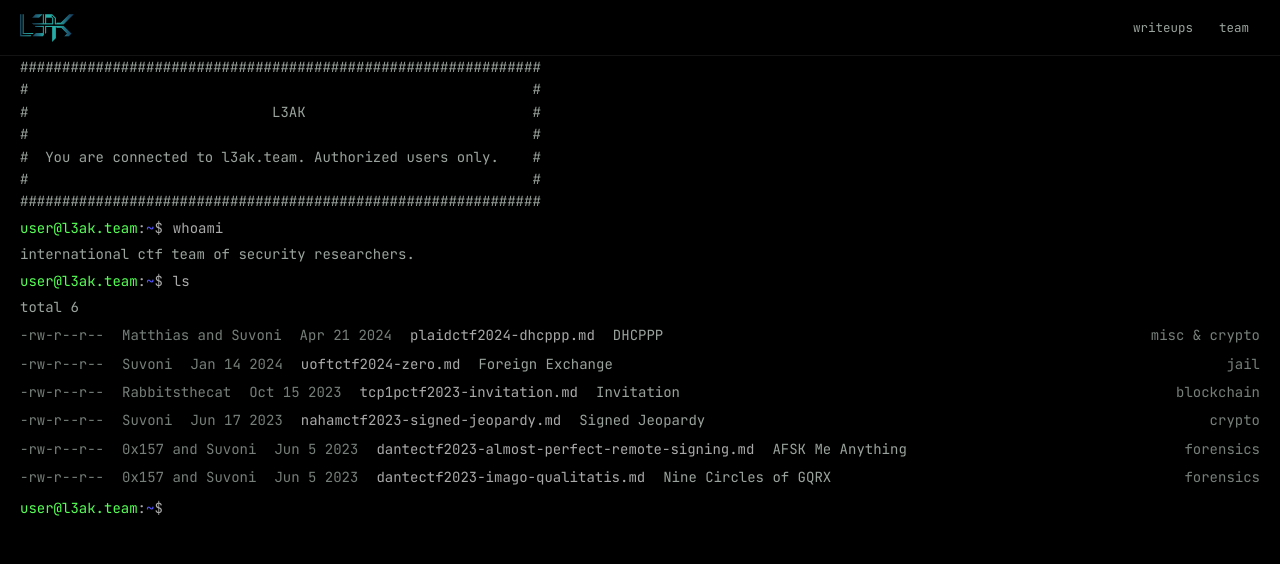
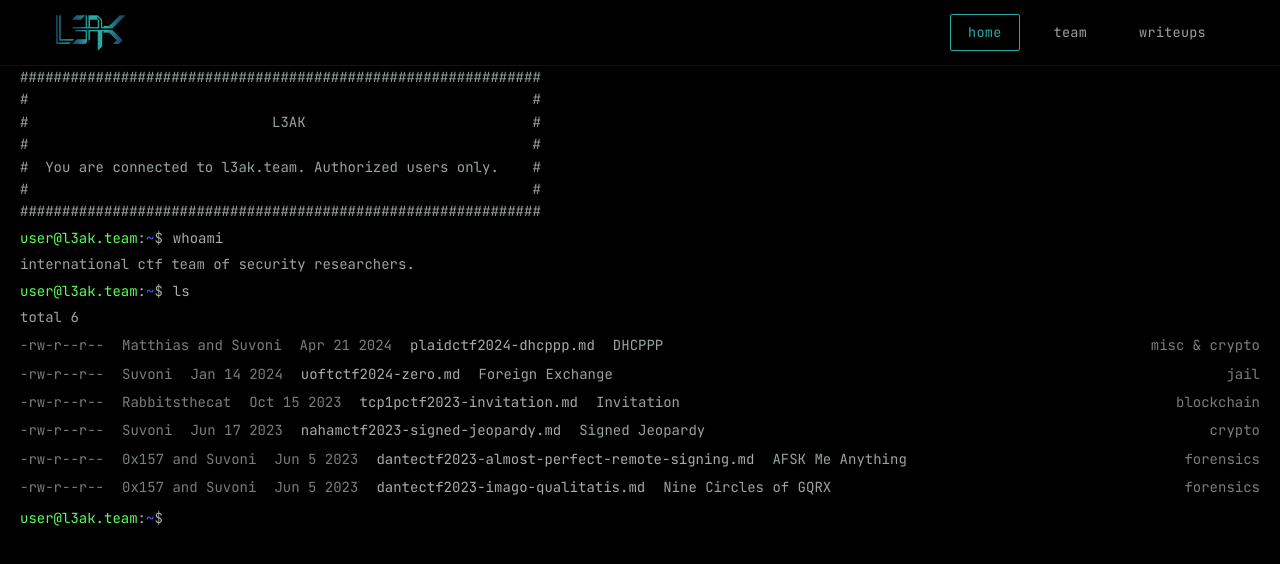
Before and after one commit to L3AK-TEAM/l3ak-team.github.io, an Astro site: page / in a window 1280 px wide. Built offline with nearby package versions, Linux system fonts and the light colour scheme; Astro itself is replaced by a stand-in of ours; some packages are replaced by stand-ins of ours.

Commit message:
feat(header): refactor header buttons

```diff
--- a/src/components/Bar.astro
+++ b/src/components/Bar.astro
@@ -1,10 +1,14 @@
 ---
 const SHORTCUTS = [
+  { href: "/", label: "home" },
+  { href: "/team/", label: "team" },
   { href: "/writeups/", label: "writeups" },
-  { href: "/team/", label: "team" },
 ] as const;
 
 const here = Astro.url.pathname;
+// "/" prefixes every path, so home only counts as current on an exact match.
+const isCurrent = (href: string) =>
+  href === "/" ? here === "/" : here.startsWith(href);
 ---
 
 <header class="bar">
@@ -18,7 +22,7 @@ const here = Astro.url.pathname;
         <a
           class="cmdbtn"
           href={s.href}
-          aria-current={here.startsWith(s.href) ? "page" : undefined}
+          aria-current={isCurrent(s.href) ? "page" : undefined}
         >
           {s.label}
         </a>
--- a/src/styles/global.css
+++ b/src/styles/global.css
@@ -16,7 +16,7 @@
   --r: 6px;
   --mono: "JetBrains Mono", ui-monospace, SFMono-Regular, "SF Mono", Menlo, Consolas, "Liberation Mono", monospace;
   --ease: cubic-bezier(.16, 1, .3, 1);
-  --bar: 56px;
+  --bar: 66px;
 }
 
 *,
@@ -77,7 +77,7 @@ a {
   display: flex;
   align-items: center;
   gap: 20px;
-  padding: 0 20px;
+  padding: 0 56px;
   background: color-mix(in srgb, var(--bg) 92%, transparent);
   backdrop-filter: blur(10px);
   border-bottom: 1px solid var(--line);
@@ -96,13 +96,13 @@ a {
 
 .brand img {
   display: block;
-  height: 28px;
+  height: 36px;
   width: auto
 }
 
 .bar nav {
   display: flex;
-  gap: 4px;
+  gap: 16px;
   margin-left: auto;
   align-items: center;
   overflow-x: auto;
@@ -115,14 +115,15 @@ a {
 
 .cmdbtn {
   font: inherit;
-  font-size: 12.5px;
+  font-size: 13.5px;
+  letter-spacing: .02em;
   display: inline-flex;
   align-items: center;
   color: var(--muted);
   background: transparent;
   border: 1px solid transparent;
-  border-radius: var(--r);
-  padding: 6px 10px;
+  border-radius: 2px;
+  padding: 7px 17px;
   cursor: pointer;
   white-space: nowrap;
   transition: color .18s var(--ease), background .18s var(--ease), border-color .18s var(--ease), transform .12s var(--ease);
@@ -130,8 +131,7 @@ a {
 
 .cmdbtn:hover {
   color: var(--fg);
-  background: var(--panel);
-  border-color: var(--line)
+  border-color: var(--line-strong)
 }
 
 .cmdbtn:active {
@@ -141,7 +141,7 @@ a {
 /* The document you are already looking at. */
 .cmdbtn[aria-current="page"] {
   color: var(--accent);
-  border-color: var(--line-strong)
+  border-color: var(--accent)
 }
 
 /* --- terminal surface ---------------------------------------------------- */
```
